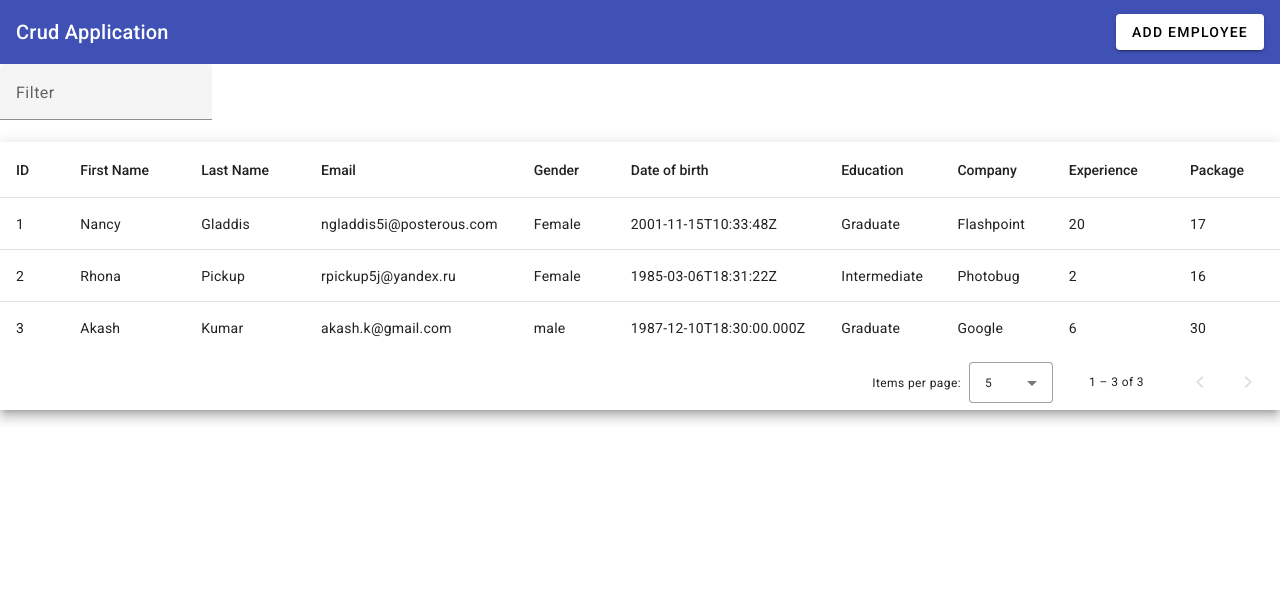
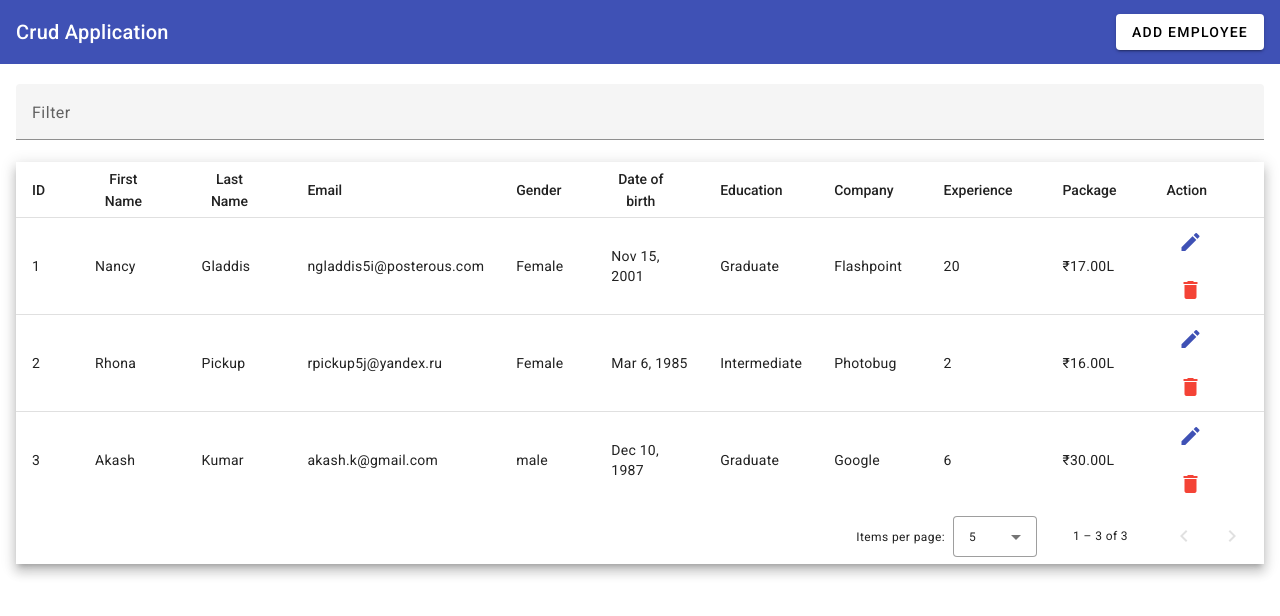
Before and after one commit to SreeparnaPaul/Angular_crud, an Angular app: page / in a window 1280 px wide. Shown: the top 616 px of the page. Built offline with nearby package versions, Linux system fonts and the light colour scheme; data requests are answered from the project's data file.

Commit message:
Delete Employee

```diff
--- a/db.json
+++ b/db.json
@@ -17,7 +17,6 @@
     "name": "typicode"
   },
   "employees": [
-
     {
       "id": "1",
       "firstName": "Nancy",
--- a/src/app/app.component.html
+++ b/src/app/app.component.html
@@ -4,73 +4,92 @@
   <button mat-raised-button (click)="openAddEditEmpForm()">ADD EMPLOYEE</button>
 </mat-toolbar>
 
+<div class="main-body">
   <mat-form-field>
     <mat-label>Filter</mat-label>
-  <input matInput (keyup)="applyFilter($event)" placeholder="Ex. Mia" #input>
+    <input
+      matInput
+      (keyup)="applyFilter($event)"
+      placeholder="Ex. Mia"
+      #input
+    />
   </mat-form-field>
 
   <div class="mat-elevation-z8">
     <table mat-table [dataSource]="dataSource" matSort>
-
-    <!-- ID Column -->
       <ng-container matColumnDef="id">
-      <th mat-header-cell *matHeaderCellDef mat-sort-header> ID </th>
-      <td mat-cell *matCellDef="let row"> {{row.id}} </td>
+        <th mat-header-cell *matHeaderCellDef mat-sort-header>ID</th>
+        <td mat-cell *matCellDef="let row">{{ row.id }}</td>
       </ng-container>
 
-    <!-- Progress Column -->
       <ng-container matColumnDef="firstName">
-      <th mat-header-cell *matHeaderCellDef mat-sort-header> First Name </th>
-      <td mat-cell *matCellDef="let row"> {{row.firstName}} </td>
+        <th mat-header-cell *matHeaderCellDef mat-sort-header>First Name</th>
+        <td mat-cell *matCellDef="let row">{{ row.firstName }}</td>
       </ng-container>
 
-    <!-- Name Column -->
       <ng-container matColumnDef="lastName">
-      <th mat-header-cell *matHeaderCellDef mat-sort-header>Last Name </th>
-      <td mat-cell *matCellDef="let row"> {{row.lastName}} </td>
+        <th mat-header-cell *matHeaderCellDef mat-sort-header>Last Name</th>
+        <td mat-cell *matCellDef="let row">{{ row.lastName }}</td>
       </ng-container>
 
-    <!-- Fruit Column -->
       <ng-container matColumnDef="email">
-      <th mat-header-cell *matHeaderCellDef mat-sort-header> Email </th>
-      <td mat-cell *matCellDef="let row"> {{row.email}} </td>
+        <th mat-header-cell *matHeaderCellDef mat-sort-header>Email</th>
+        <td mat-cell *matCellDef="let row">{{ row.email }}</td>
       </ng-container>
 
       <ng-container matColumnDef="dob">
-      <th mat-header-cell *matHeaderCellDef mat-sort-header> Date of birth </th>
-      <td mat-cell *matCellDef="let row"> {{row.dob}} </td>
+        <th mat-header-cell *matHeaderCellDef mat-sort-header>Date of birth</th>
+        <td mat-cell *matCellDef="let row">{{ row.dob | date }}</td>
       </ng-container>
 
       <ng-container matColumnDef="gender">
-      <th mat-header-cell *matHeaderCellDef mat-sort-header> Gender </th>
-      <td mat-cell *matCellDef="let row"> {{row.gender}} </td>
+        <th mat-header-cell *matHeaderCellDef mat-sort-header>Gender</th>
+        <td mat-cell *matCellDef="let row">{{ row.gender }}</td>
       </ng-container>
       <ng-container matColumnDef="education">
-      <th mat-header-cell *matHeaderCellDef mat-sort-header> Education </th>
-      <td mat-cell *matCellDef="let row"> {{row.education}} </td>
+        <th mat-header-cell *matHeaderCellDef mat-sort-header>Education</th>
+        <td mat-cell *matCellDef="let row">{{ row.education }}</td>
       </ng-container>
       <ng-container matColumnDef="company">
-      <th mat-header-cell *matHeaderCellDef mat-sort-header> Company </th>
-      <td mat-cell *matCellDef="let row"> {{row.company}} </td>
+        <th mat-header-cell *matHeaderCellDef mat-sort-header>Company</th>
+        <td mat-cell *matCellDef="let row">{{ row.company }}</td>
       </ng-container>
       <ng-container matColumnDef="experience">
-      <th mat-header-cell *matHeaderCellDef mat-sort-header> Experience </th>
-      <td mat-cell *matCellDef="let row"> {{row.experience}} </td>
+        <th mat-header-cell *matHeaderCellDef mat-sort-header>Experience</th>
+        <td mat-cell *matCellDef="let row">{{ row.experience }}</td>
       </ng-container>
       <ng-container matColumnDef="package">
-      <th mat-header-cell *matHeaderCellDef mat-sort-header> Package </th>
-      <td mat-cell *matCellDef="let row"> {{row.package}} </td>
+        <th mat-header-cell *matHeaderCellDef mat-sort-header>Package</th>
+        <td mat-cell *matCellDef="let row">
+          {{ row.package | currency : "INR" }}L
+        </td>
+      </ng-container>
+      <ng-container matColumnDef="action">
+        <th mat-header-cell *matHeaderCellDef mat-sort-header>Action</th>
+        <td mat-cell *matCellDef="let row">
+          <button mat-icon-button color="primary">
+            <mat-icon>edit</mat-icon>
+          </button>
+          <button mat-icon-button color="warn" (click)="deleteEmployee(row.id)">
+            <mat-icon>delete</mat-icon>
+          </button>
+        </td>
       </ng-container>
 
-
       <tr mat-header-row *matHeaderRowDef="displayedColumns"></tr>
-    <tr mat-row *matRowDef="let row; columns: displayedColumns;"></tr>
+      <tr mat-row *matRowDef="let row; columns: displayedColumns"></tr>
 
       <!-- Row shown when there is no matching data. -->
       <tr class="mat-row" *matNoDataRow>
-      <td class="mat-cell" colspan="4">No data matching the filter "{{input.value}}"</td>
+        <td class="mat-cell" colspan="4">
+          No data matching the filter "{{ input.value }}"
+        </td>
       </tr>
     </table>
 
-  <mat-paginator [pageSizeOptions]="[5, 10, 25, 100]" aria-label="Select page of users"></mat-paginator>
+    <mat-paginator
+      [pageSizeOptions]="[5, 10, 25, 100]"
+      aria-label="Select page of users"
+    ></mat-paginator>
   </div>
+</div>
--- a/src/app/app.component.scss
+++ b/src/app/app.component.scss
@@ -1,3 +1,16 @@
 .example-spacer {
     flex: 1 1 auto;
   }
+
+.main-body {
+  padding-top: 20px;
+  margin: 0 auto;
+  max-width: 1248px;
+  mat-form-field{
+    width: 100%;
+  }
+}
+.action {
+  display: flex;
+  gap: 5px;
+}
--- a/src/app/app.component.ts
+++ b/src/app/app.component.ts
@@ -23,6 +23,7 @@ export class AppComponent implements OnInit {
     'company',
     'experience',
     'package',
+    'action',
   ];
   dataSource!: MatTableDataSource<any>;
 
@@ -37,7 +38,14 @@ export class AppComponent implements OnInit {
   }
 
   openAddEditEmpForm() {
-    this._dialog.open(EmpAddEditComponent);
+    const dialogRef = this._dialog.open(EmpAddEditComponent);
+    dialogRef.afterClosed().subscribe({
+      next: (val) => {
+        if (val) {
+          this.getEmployeeList();
+        }
+      },
+    });
   }
 
   getEmployeeList() {
@@ -60,4 +68,14 @@ export class AppComponent implements OnInit {
       this.dataSource.paginator.firstPage();
     }
   }
+
+  deleteEmployee(id: number) {
+    this._empService.deleteEmployee(id).subscribe({
+      next: () => {
+        alert('Employee deleted!');
+        this.getEmployeeList();
+      },
+      error: console.log,
+    });
+  }
 }
--- a/src/app/emp-add-edit/emp-add-edit.component.html
+++ b/src/app/emp-add-edit/emp-add-edit.component.html
@@ -1,26 +1,41 @@
 <div mat-dialog-title>
   <h1>Employee Form</h1>
 </div>
-<form [formGroup]="empForm"  (ngSubmit)="onSubmit()">
+<form [formGroup]="empForm" (ngSubmit)="onSubmit()">
   <div mat-dialog-content class="content">
     <div class="row">
       <mat-form-field appearance="outline">
         <mat-label>First name</mat-label>
-        <input matInput type="text" placeholder="John" formControlName="firstName" />
+        <input
+          matInput
+          type="text"
+          placeholder="John"
+          formControlName="firstName"
+        />
       </mat-form-field>
       <mat-form-field appearance="outline">
         <mat-label>Last name</mat-label>
-        <input matInput type="text" placeholder="Smith" formControlName="lastName" />
+        <input
+          matInput
+          type="text"
+          placeholder="Smith"
+          formControlName="lastName"
+        />
       </mat-form-field>
     </div>
     <div class="row">
       <mat-form-field appearance="outline">
         <mat-label>Email</mat-label>
-        <input matInput type="email" placeholder="test@gmail.com" formControlName="email"/>
+        <input
+          matInput
+          type="email"
+          placeholder="test@gmail.com"
+          formControlName="email"
+        />
       </mat-form-field>
       <mat-form-field appearance="outline">
         <mat-label>Date of birth</mat-label>
-        <input matInput [matDatepicker]="picker" formControlName="dob"/>
+        <input matInput [matDatepicker]="picker" formControlName="dob" />
         <mat-hint>MM/DD/YYYY</mat-hint>
         <mat-datepicker-toggle
           matIconSuffix
@@ -48,23 +63,38 @@
       </mat-form-field>
       <mat-form-field appearance="outline">
         <mat-label>Company</mat-label>
-        <input matInput type="text" placeholder="Company A" formControlName="company"/>
+        <input
+          matInput
+          type="text"
+          placeholder="Company A"
+          formControlName="company"
+        />
       </mat-form-field>
     </div>
     <div class="row">
       <mat-form-field appearance="outline">
         <mat-label>Experience</mat-label>
-        <input matInput type="number" placeholder="Ex- 4" formControlName="experience" />
+        <input
+          matInput
+          type="number"
+          placeholder="Ex- 4"
+          formControlName="experience"
+        />
       </mat-form-field>
       <mat-form-field appearance="outline">
         <mat-label>Package</mat-label>
-        <input matInput type="number" placeholder="Ex- 10 " formControlName="package" />
+        <input
+          matInput
+          type="number"
+          placeholder="Ex- 10 "
+          formControlName="package"
+        />
         <mat-hint>In rupees</mat-hint>
       </mat-form-field>
     </div>
   </div>
   <div mat-dialog-actions class="action">
-    <button mat-raised-button>Cancel</button>
+    <button mat-raised-button type="button">Cancel</button>
     <button mat-raised-button color="primary" type="submit">Save</button>
   </div>
 </form>
--- a/src/app/emp-add-edit/emp-add-edit.component.ts
+++ b/src/app/emp-add-edit/emp-add-edit.component.ts
@@ -2,6 +2,7 @@ import { Component } from '@angular/core';
 import { FormBuilder, FormGroup } from '@angular/forms';
 import { EmployeeService } from '../services/employee.service';
 import { DialogRef } from '@angular/cdk/dialog';
+import { MatDialogRef } from '@angular/material/dialog';
 
 @Component({
   selector: 'app-emp-add-edit',
@@ -17,7 +18,11 @@ export class EmpAddEditComponent {
     'Graduate',
     'Post Graduate',
   ];
-  constructor(private _fb: FormBuilder, private _empService: EmployeeService,private _dialogRef:DialogRef<EmpAddEditComponent>) {
+  constructor(
+    private _fb: FormBuilder,
+    private _empService: EmployeeService,
+    private _dialogRef: MatDialogRef<EmpAddEditComponent>
+  ) {
     this.empForm = this._fb.group({
       firstName: '',
       lastName: '',
@@ -33,13 +38,13 @@ export class EmpAddEditComponent {
   onSubmit() {
     if (this.empForm.valid) {
       this._empService.addEmployee(this.empForm.value).subscribe({
-        next:(val:any)=>{
-          alert("Employee added successfully");
-          this._dialogRef.close()
+        next: (val: any) => {
+          alert('Employee added successfully');
+          this._dialogRef.close(true);
         },
-        error:(err:any)=>{
+        error: (err: any) => {
           console.error(err);
-        }
+        },
       });
     }
   }
--- a/src/app/services/employee.service.ts
+++ b/src/app/services/employee.service.ts
@@ -3,15 +3,17 @@ import { Injectable } from '@angular/core';
 import { Observable } from 'rxjs';
 
 @Injectable({
-  providedIn: 'root'
+  providedIn: 'root',
 })
 export class EmployeeService {
-
-  constructor(private _http:HttpClient) { }
-  addEmployee(data:any): Observable<any>{
-    return this._http.post('http://localhost:3000/employees',data);
+  constructor(private _http: HttpClient) {}
+  addEmployee(data: any): Observable<any> {
+    return this._http.post('http://localhost:3000/employees', data);
   }
-  getEmployeeList(): Observable<any>{
+  getEmployeeList(): Observable<any> {
     return this._http.get('http://localhost:3000/employees');
   }
+  deleteEmployee(id: number): Observable<any> {
+    return this._http.delete(`http://localhost:3000/employees/${id}`);
+  }
 }
```
Lines whose indentation alone changed are shown as unchanged.
